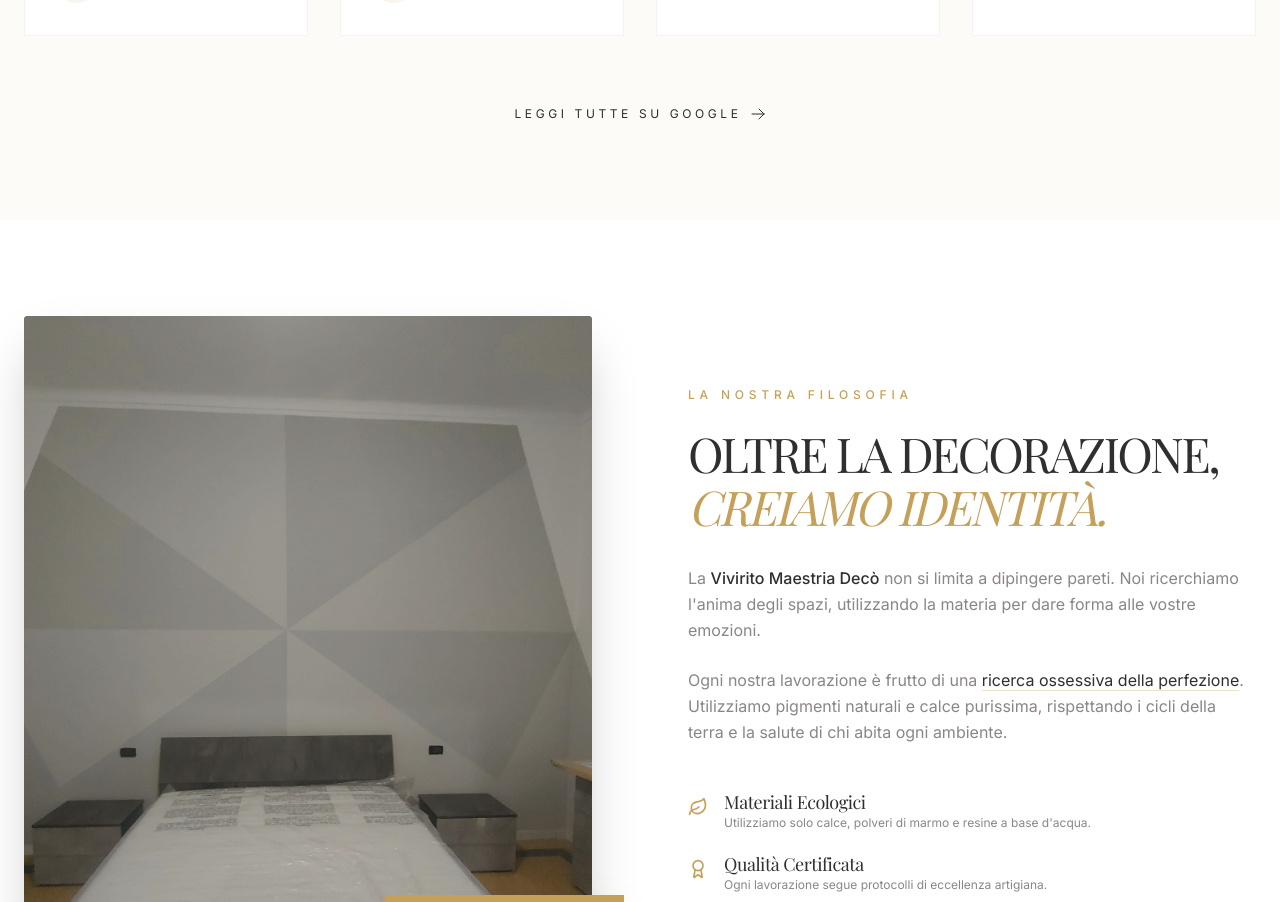
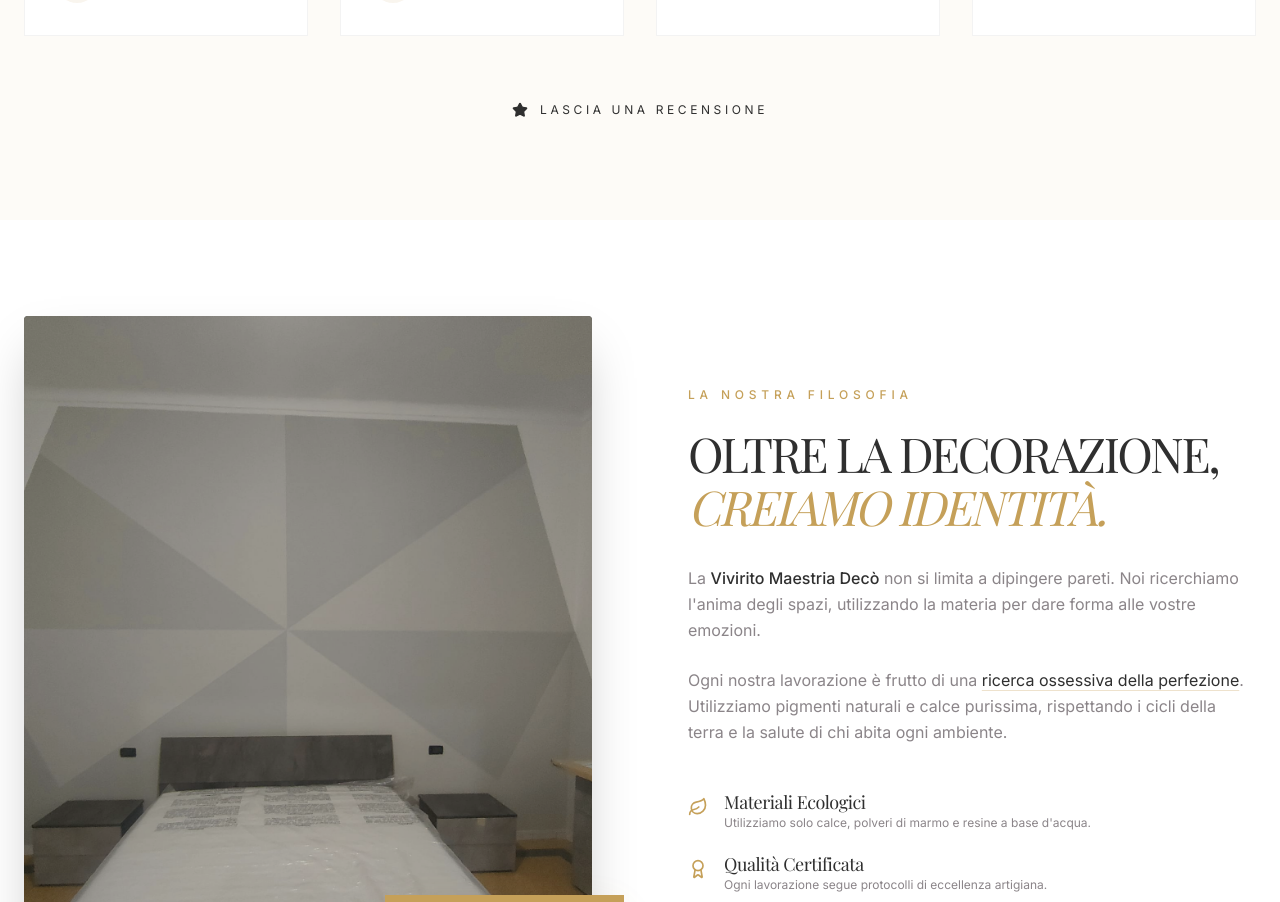
Before and after one commit to grivetto/gigi, a React (Vite) app: page / in a window 1280 px wide. Shown: the part 4465-5367 px from the top of the page. Built offline with nearby package versions, Linux system fonts and the light colour scheme; a web font is replaced by a local one.

Commit message:
style: update review link text to 'Lascia una recensione' and add star icon

```diff
--- a/src/components/Footer.jsx
+++ b/src/components/Footer.jsx
@@ -39,7 +39,7 @@ const Footer = () => {
                                 target="_blank"
                                 rel="noopener noreferrer"
                                 className="text-white/30 transition-colors"
-                                title="Recensioni Google"
+                                title="Lascia una recensione"
                             >
                                 <Star size={20} />
                             </motion.a>
--- a/src/components/Reviews.jsx
+++ b/src/components/Reviews.jsx
@@ -107,12 +107,10 @@ const Reviews = () => {
                         href="https://g.page/r/CRslYMML2HHaEAE/review"
                         target="_blank"
                         rel="noopener noreferrer"
-                        className="inline-flex items-center space-x-2 text-antracite hover:text-oro transition-colors text-xs uppercase tracking-[0.3em] gold-glow"
+                        className="inline-flex items-center space-x-3 text-antracite hover:text-oro transition-colors text-xs uppercase tracking-[0.3em] gold-glow"
                     >
-                        <span>Leggi tutte su Google</span>
-                        <svg xmlns="http://www.w3.org/2000/svg" fill="none" viewBox="0 0 24 24" strokeWidth={1.5} stroke="currentColor" className="w-4 h-4">
-                            <path strokeLinecap="round" strokeLinejoin="round" d="M13.5 4.5L21 12m0 0l-7.5 7.5M21 12H3" />
-                        </svg>
+                        <Star size={16} className="fill-current" />
+                        <span>Lascia una recensione</span>
                     </a>
                 </div>
             </div>
```
